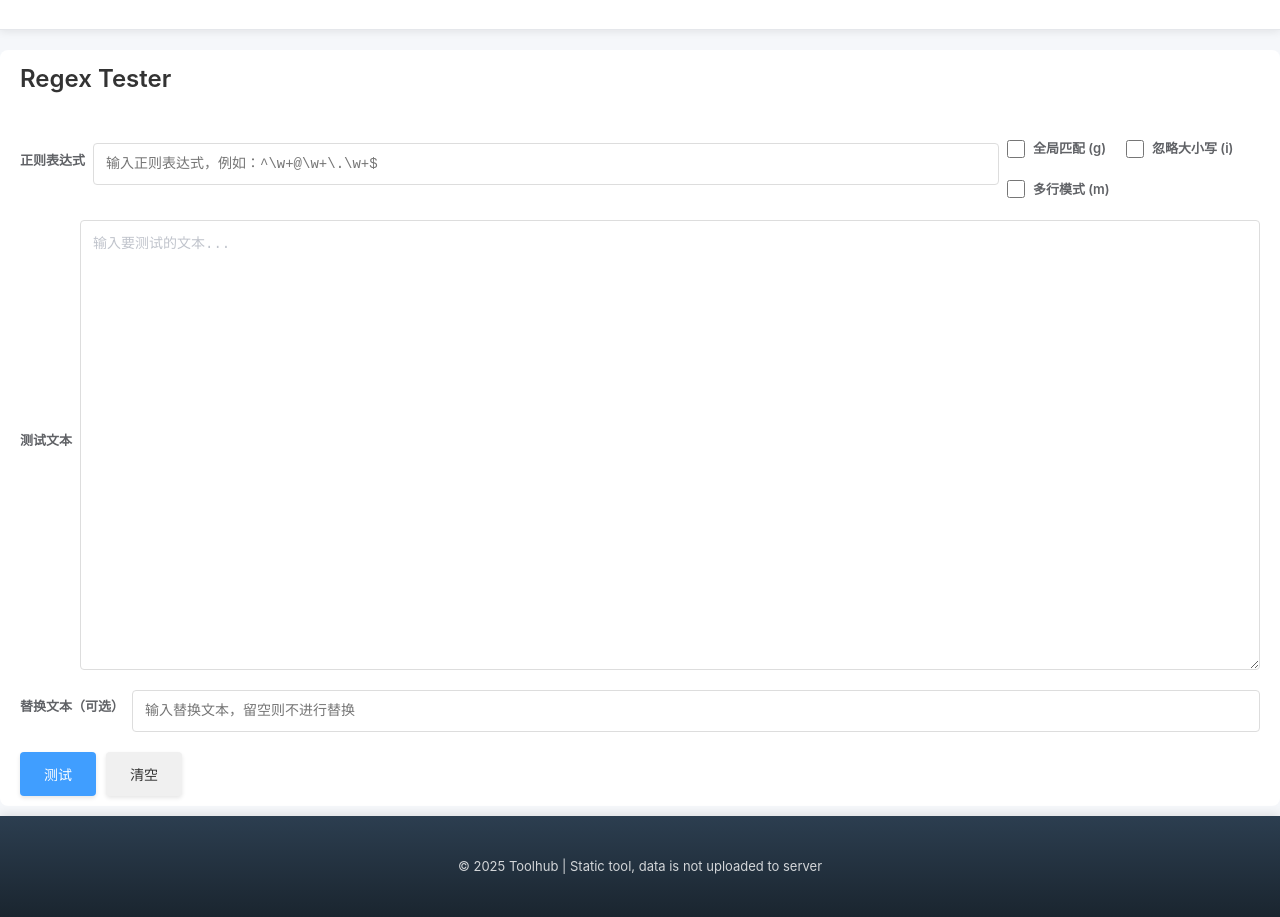
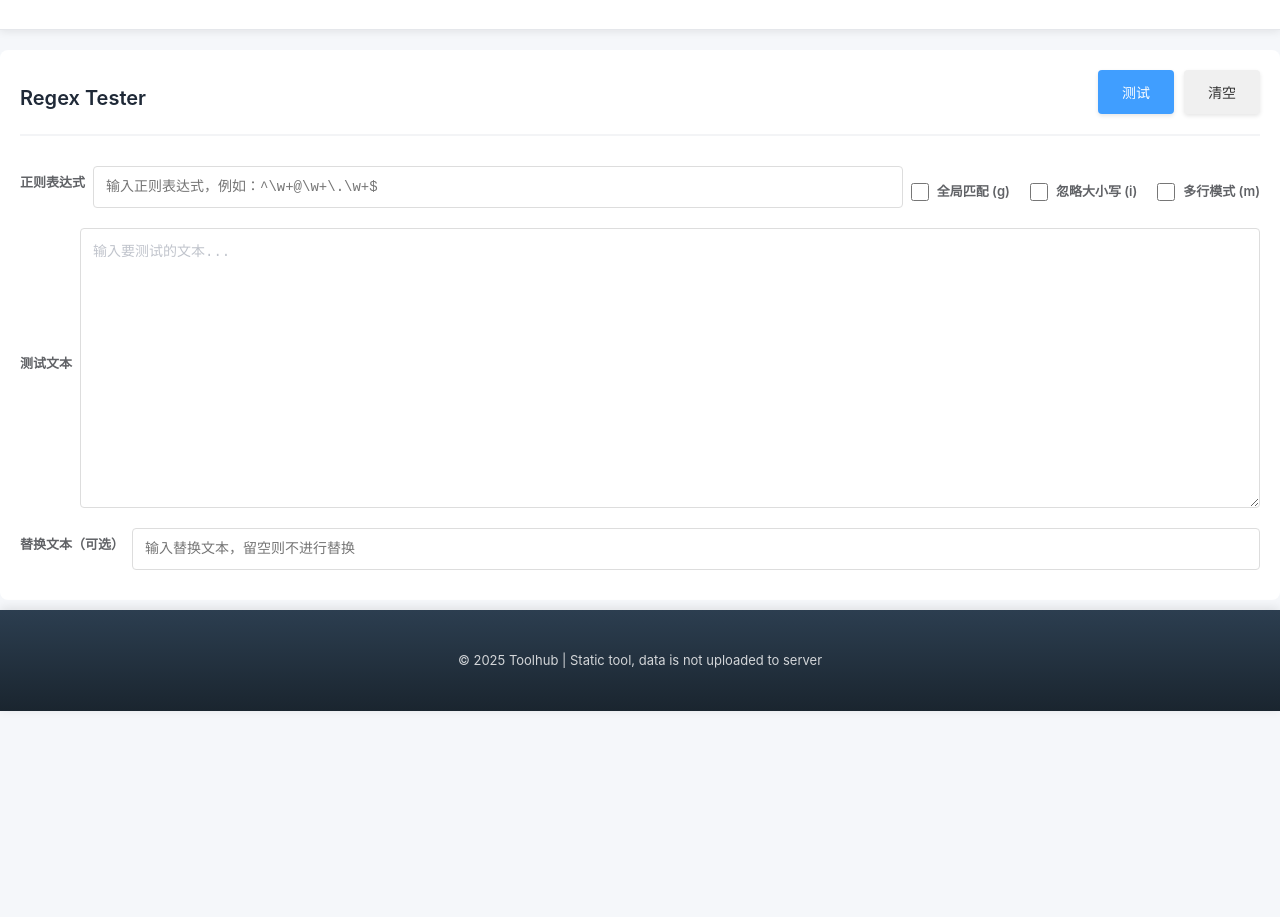
Before and after one commit to Harries/toolhub, a plain HTML site: page regex.html in a window 1280 px wide. Shown: the part 68-985 px from the top of the page. After the commit the page ends 800 px from the top, so only its background shows below. Drawn offline with Linux system fonts and the light colour scheme.

Commit message:
add tools

```diff
--- a/regex.html
+++ b/regex.html
@@ -14,13 +14,6 @@
             max-width: 900px;
             margin-left: auto;
             margin-right: auto;
-        }
-
-        .regex-title {
-            font-size: 24px;
-            font-weight: 600;
-            margin-bottom: 30px;
-            color: #333;
         }
 
         .form-group {
@@ -55,11 +48,16 @@
             min-height: 50px;
         }
 
+        #testText {
+            height: 280px;
+        }
+
         .regex-flags {
             display: flex;
             gap: 20px;
             margin-top: 10px;
-            flex-wrap: wrap;
+            flex-wrap: nowrap;
+            align-items: center;
         }
 
         .flag-checkbox {
@@ -77,13 +75,6 @@
         .flag-checkbox label {
             cursor: pointer;
             margin: 0;
-        }
-
-        .button-group {
-            display: flex;
-            gap: 10px;
-            margin-top: 20px;
-            flex-wrap: wrap;
         }
 
         .btn {
@@ -208,6 +199,10 @@
             .two-column {
                 grid-template-columns: 1fr;
             }
+
+            .regex-flags {
+                flex-wrap: wrap;
+            }
         }
     </style>
 </head>
@@ -216,7 +211,13 @@
         <header></header>
 
         <div class="regex-container">
-            <h1 class="regex-title" data-i18n="tool_regex">正则表达式测试</h1>
+            <div class="tool-header">
+                <h1 data-i18n="tool_regex">正则表达式测试</h1>
+                <div class="button-group">
+                    <button class="btn btn-primary" onclick="updateResults()">测试</button>
+                    <button class="btn btn-secondary" onclick="clearAll()">清空</button>
+                </div>
+            </div>
 
             <div class="form-group">
                 <label class="form-label">正则表达式</label>
@@ -245,11 +246,6 @@
             <div class="form-group">
                 <label class="form-label">替换文本（可选）</label>
                 <input type="text" class="form-input" id="replaceText" placeholder="输入替换文本，留空则不进行替换">
-            </div>
-
-            <div class="button-group">
-                <button class="btn btn-primary" onclick="updateResults()">测试</button>
-                <button class="btn btn-secondary" onclick="clearAll()">清空</button>
             </div>
 
             <div id="message"></div>
```
